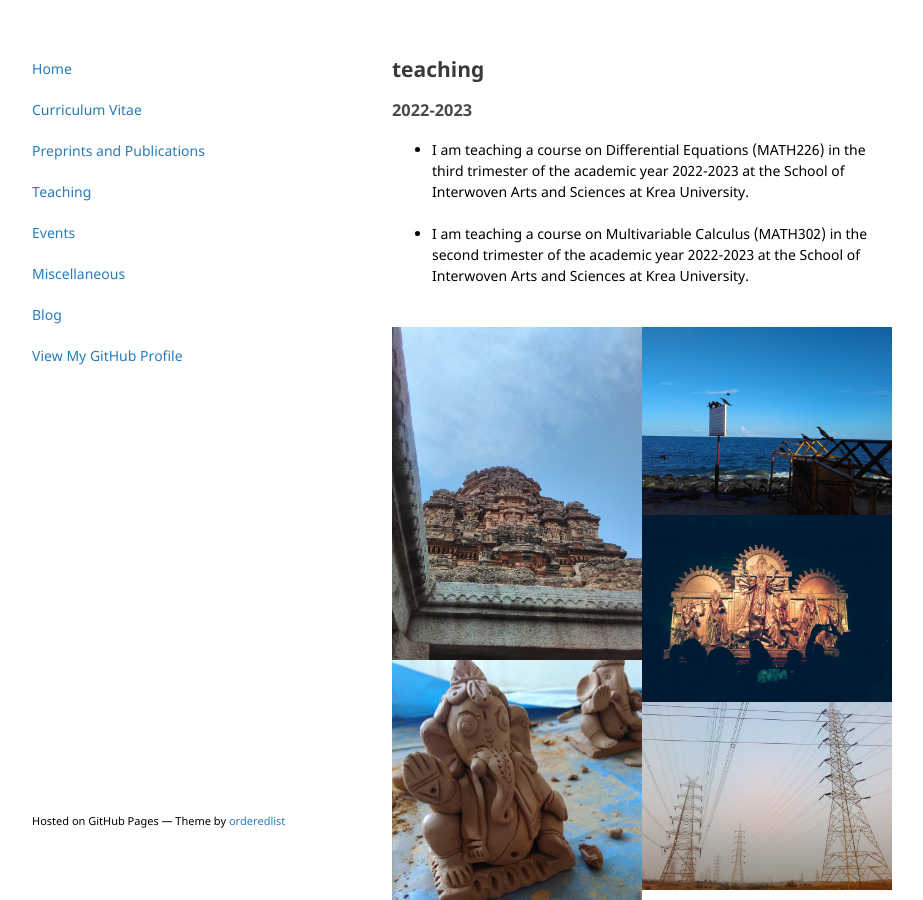
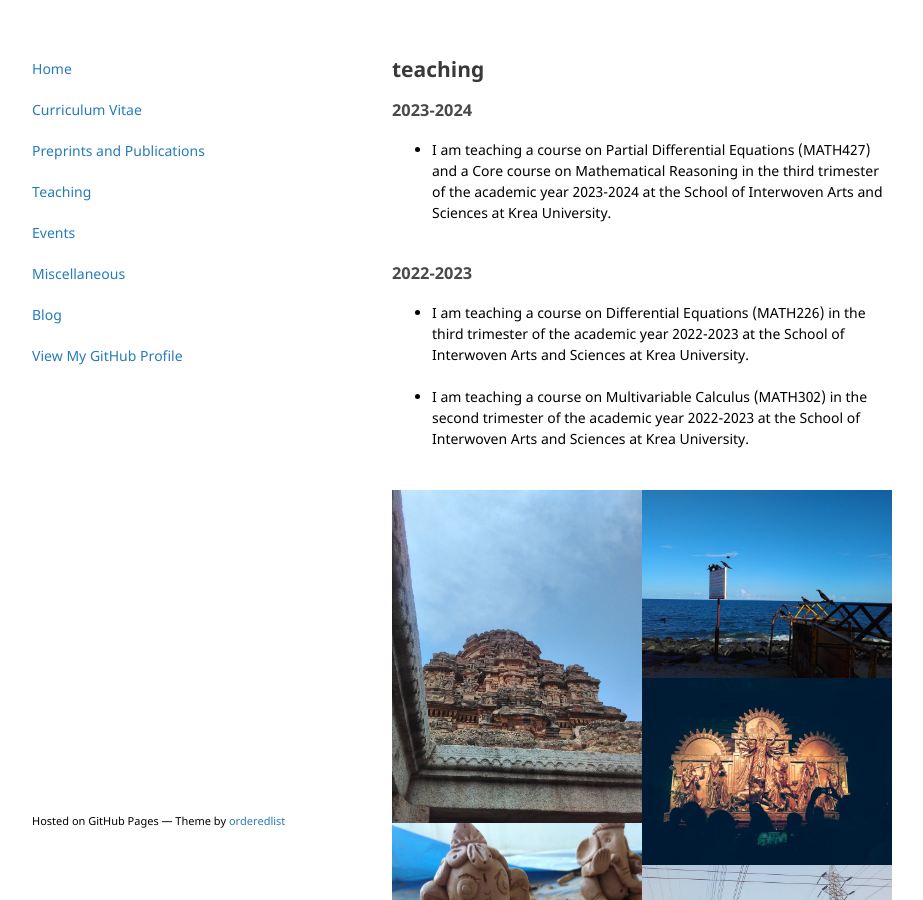
Before and after one commit to vivektewary/vivektewary.github.io, a Jekyll site: the page built from teaching.html, in a window 1280 px wide and 900 px high. Shown: the whole window, without its empty margins (178-1101 px from the left). Built offline with Jekyll 4.4.1, drawn with Linux system fonts in a browser that asks for light colours.

Commit message:
Update teaching.html

```diff
--- a/teaching.html
+++ b/teaching.html
@@ -3,6 +3,16 @@
 title: Home
 ---
 <h2>{{ "Teaching" | downcase }}</h2>
+
+<h3>{{ "2023-2024" | downcase }}</h3>
+
+<p>
+<ul>
+<li>I am teaching a course on Partial Differential Equations (MATH427) and a Core course on Mathematical Reasoning in the third trimester of the academic year 2023-2024 at the School of Interwoven Arts and Sciences at Krea University.</li>
+</ul>
+</p>
+
+<br>
 
 <h3>{{ "2022-2023" | downcase }}</h3>
 
```
